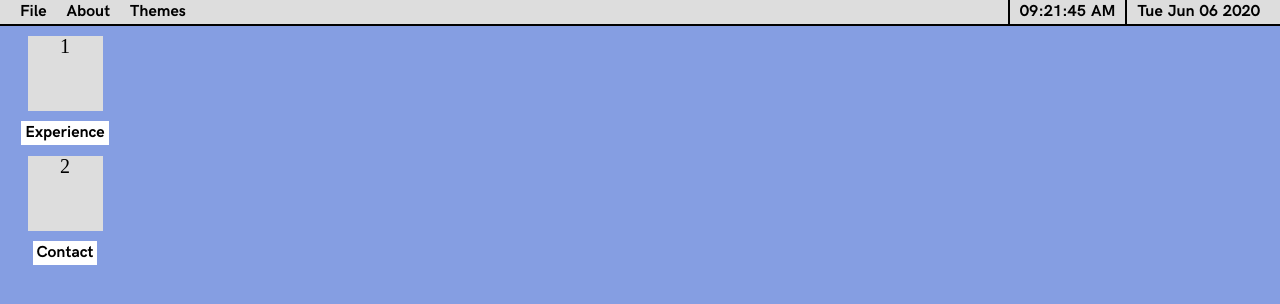
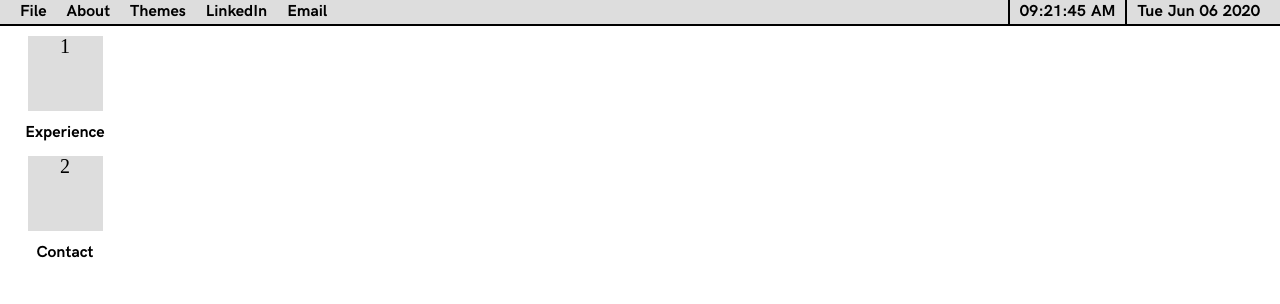
Before and after one commit to eagleeyejack/jackdavidevans-4, a Nuxt app: page / in a window 1280 px wide. Shown: the top 304 px of the page. Built offline with nearby package versions, Linux system fonts and the light colour scheme.

Commit message:
Local storage, new links

```diff
--- a/assets/css/icons.css
+++ /dev/null
@@ -1,10 +0,0 @@
-@font-face {
-	font-family: "Chicago";
-	src: url("./fonts/53dc764fd0dbbb3140b7909afd437722.eot"); /* IE9*/
-	src: url("./fonts/53dc764fd0dbbb3140b7909afd437722.eot?#iefix") format("embedded-opentype"),
-		/* IE6-IE8 */ url("./fonts/53dc764fd0dbbb3140b7909afd437722.woff2") format("woff2"),
-		/* chrome、firefox */ url("./fonts/53dc764fd0dbbb3140b7909afd437722.woff") format("woff"),
-		/* chrome、firefox */ url("./fonts/53dc764fd0dbbb3140b7909afd437722.ttf") format("truetype"),
-		/* chrome、firefox、opera、Safari, Android, iOS 4.2+*/ url("./fonts/53dc764fd0dbbb3140b7909afd437722.svg#Chicago")
-			format("svg"); /* iOS 4.1- */
-}
--- a/components/Header.vue
+++ b/components/Header.vue
@@ -5,6 +5,19 @@
 			<li title="About" class="list-item" @mouseenter="mouseEnter" @mouseleave="mouseLeave">About</li>
 			<li title="Themes" class="list-item list-item--theme" @mouseenter="mouseEnter" @mouseleave="mouseLeave">
 				Themes
+			</li>
+			<li title="LinkedIn" class="list-item list-item--theme">
+				<a href="https://www.linkedin.com/in/jackdavidevans" target="_blank">
+					LinkedIn
+				</a>
+			</li>
+			<li title="Email" class="list-item list-item--theme">
+				<a
+					href="mailto:jackevans38@gmail.com?subject=Let's talk&amp;body=Hello Jack,%0D%0A%0D%0AMy name is:%0D%0A%0D%0AI need to talk about..."
+					target="_blank"
+					rel="noopener noreferrer"
+					>Email</a
+				>
 			</li>
 		</ul>
 		<Dropdown
@@ -129,6 +142,9 @@ export default Vue.extend({
 
 			// eslint-disable-next-line dot-notation
 			document.body.style.backgroundColor = colors[e]
+			if (process.browser) {
+				localStorage.setItem("theme", JSON.stringify(colors[e]))
+			}
 		}
 	}
 })
@@ -164,9 +180,24 @@ export default Vue.extend({
 		padding: 0 var(--space-tiny);
 		cursor: pointer;
 
+		a {
+			text-decoration: none;
+			color: var(--color-black);
+			height: 100%;
+			width: 100%;
+			display: flex;
+			justify-content: center;
+			align-items: center;
+		}
+
 		&:hover {
 			color: var(--color-white);
 			background: var(--color-blue-dark);
+
+			a {
+				color: var(--color-white);
+				background: var(--color-blue-dark);
+			}
 		}
 
 		&--theme {
--- a/components/System.vue
+++ b/components/System.vue
@@ -76,10 +76,6 @@ export default Vue.extend({
 	&__middle {
 		padding: 10px 0;
 	}
-	&__bottom {
-		background: yellow;
-	}
-
 	&__wrap {
 		width: 50%;
 		display: flex;
--- a/layouts/default.vue
+++ b/layouts/default.vue
@@ -3,6 +3,32 @@
 		<Nuxt />
 	</div>
 </template>
+
+<script lang="ts">
+import Vue from "vue"
+export default Vue.extend({
+	beforeCreate() {
+		if (process.browser) {
+			// eslint-disable-next-line nuxt/no-globals-in-created
+			const theme = window.localStorage.getItem("theme")
+			if (theme) {
+				// eslint-disable-next-line nuxt/no-globals-in-created
+				document.documentElement.style.backgroundColor = JSON.parse(theme)
+
+				setTimeout(function () {
+					// eslint-disable-next-line nuxt/no-globals-in-created
+					document.body.style.opacity = "1"
+				}, 200)
+			} else {
+				setTimeout(function () {
+					// eslint-disable-next-line nuxt/no-globals-in-created
+					document.body.style.opacity = "1"
+				}, 200)
+			}
+		}
+	}
+})
+</script>
 
 <style lang="scss">
 @font-face {
@@ -40,7 +66,7 @@ html {
 	-moz-osx-font-smoothing: grayscale;
 	-webkit-font-smoothing: antialiased;
 	box-sizing: border-box;
-	background-color: var(--color-blue);
+	/* background-color: var(--color-blue); */
 }
 
 #__nuxt {
@@ -49,6 +75,8 @@ html {
 }
 
 body {
+	transition: 0.3s ease all;
+	opacity: 0;
 	font-family: var(--font-grotesk-reg);
 }
 
--- a/nuxt.config.js
+++ b/nuxt.config.js
@@ -33,7 +33,7 @@ export default {
 	/*
 	 ** Global CSS
 	 */
-	css: [{ src: "~assets/css/icons.css" }],
+	css: [],
 	/*
 	 ** Plugins to load before mounting the App
 	 ** https://nuxtjs.org/guide/plugins
```
